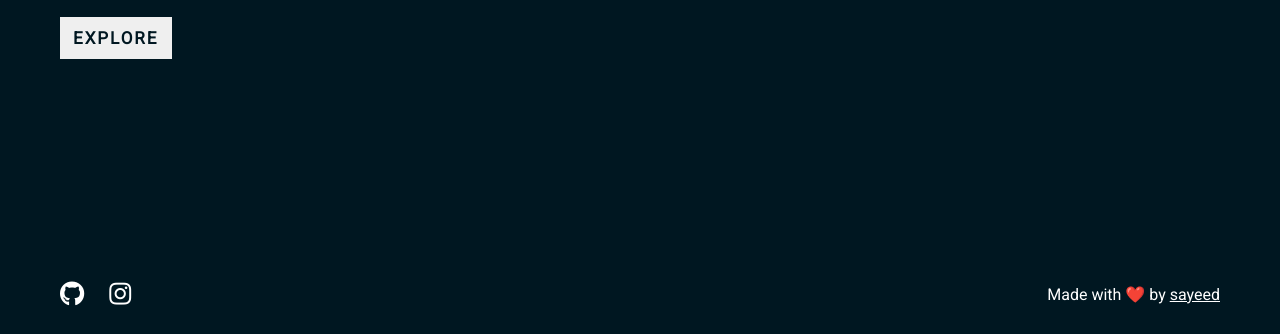
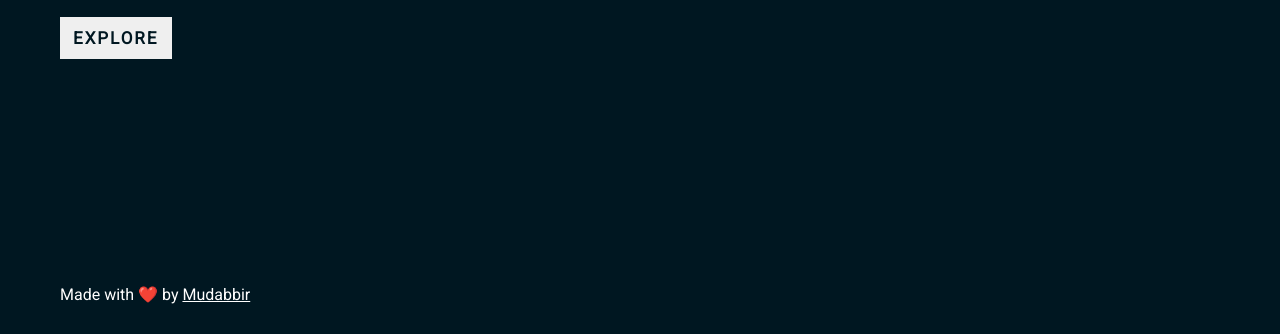
Before and after one commit to mudabbir555/Internpedia-Task1, a plain HTML site: page index.html in a window 1280 px wide. Shown: the part 466-800 px from the top of the page. Drawn offline with Linux system fonts and the light colour scheme.

Commit message:
Update index.html

```diff
--- a/index.html
+++ b/index.html
@@ -55,13 +55,10 @@
         <!-- >>>>>>>>>>>>>>> F O O T E R <<<<<<<<<<<<<<<   -->
 
         <footer class="flex-c container">
-            <div class="flex-r social-link">
-                <a href="https://github.com/alsayeedu" target="_blank"><i class="fab fa-github"></i></a>
-                <a href="https://www.instagram.com/octosayeed/" target="_blank"><i class="fab fa-instagram"></i></a>
-            </div>
+
             <div class="dev-info">
                 <span>Made with ❤️ by</span>
-                <a href="https://www.instagram.com/octosayeed/" target="_blank">sayeed</a>
+                <a href=#" target="_blank">Mudabbir</a>
             </div>
         </footer>
 
```
